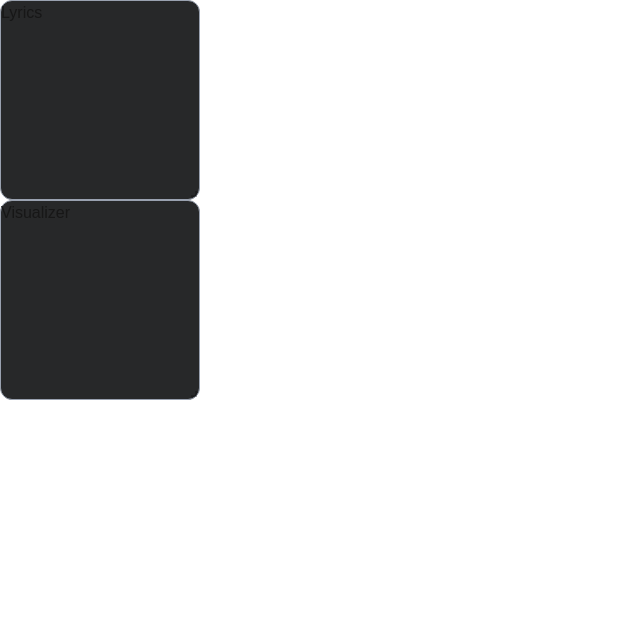
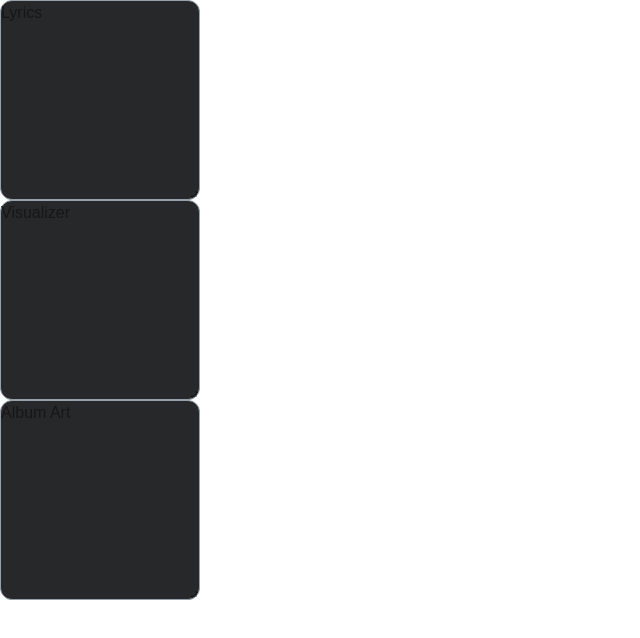
Before and after one commit to daydre4mX/spotify90s, a Next.js app: page / in a window 1280 px wide. Shown: the top 638 px of the page, without its empty margins (0-640 px from the left). Built offline with nearby package versions, Linux system fonts and the light colour scheme.

Commit message:
revert to rid of draggable

```diff
--- a/src/app/page.tsx
+++ b/src/app/page.tsx
@@ -1,13 +1,13 @@
 import Image from "next/image";
 import Lyrics from "./components/lyrics/lyrics";
 import Vis from "./components/visualizer/visualizer";
-import albumart from "./components/albumart/albumart";
+import Albumart from "./components/albumart/albumart";
 export default function Home() {
   return (
     <div className="grid grid">
       <Lyrics />
       <Vis />
-      <albumart/>
+      <Albumart/>
     </div>
   );
 }
```
